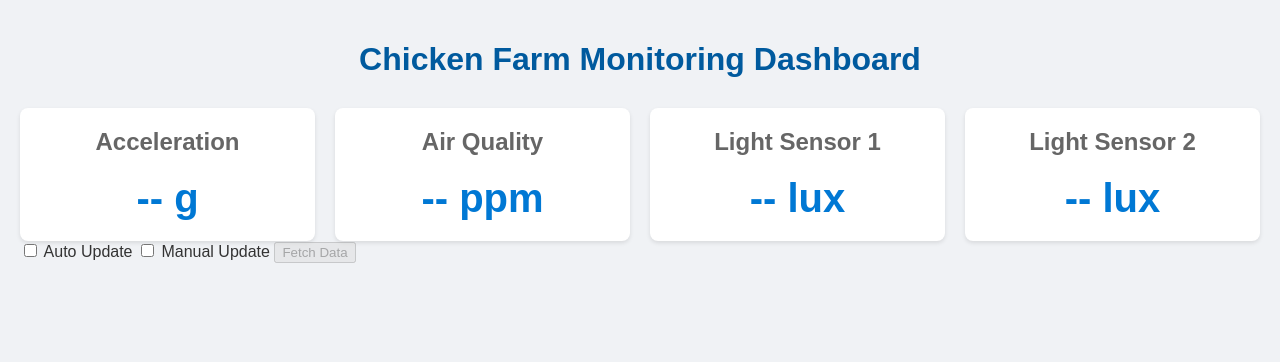
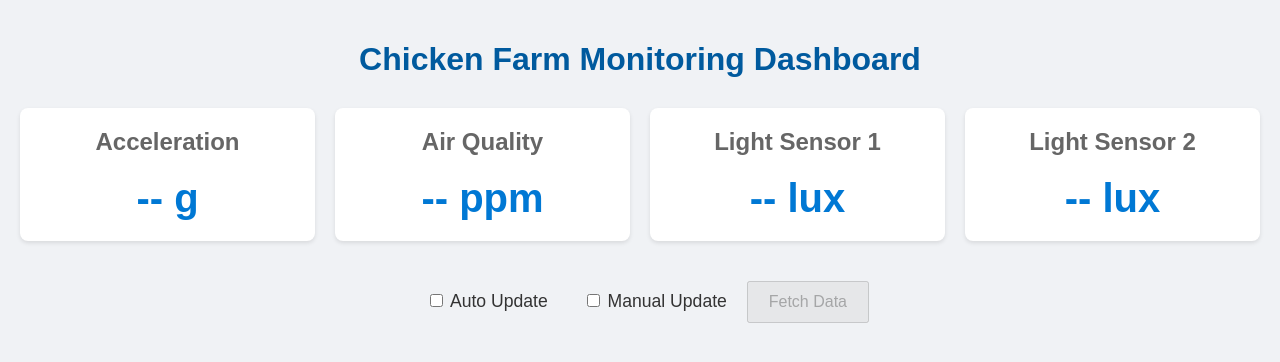
Before and after one commit to julian-duque-upm/chickenfarm-dashboard, a plain HTML site: page index.html in a window 1280 px wide. Drawn offline with Linux system fonts and the light colour scheme; a script that the page names is missing.

Commit message:
Update style.css

```diff
--- a/style.css
+++ b/style.css
@@ -37,3 +37,19 @@ h1 {
     margin: 10px 0 0;
     color: #0078d4;
 }
+
+.control-panel {
+    text-align: center;
+    margin-top: 40px;
+}
+
+.control-panel label {
+    margin: 0 15px;
+    font-size: 1.1em;
+}
+
+.control-panel button {
+    padding: 10px 20px;
+    font-size: 1em;
+    cursor: pointer;
+}
```
